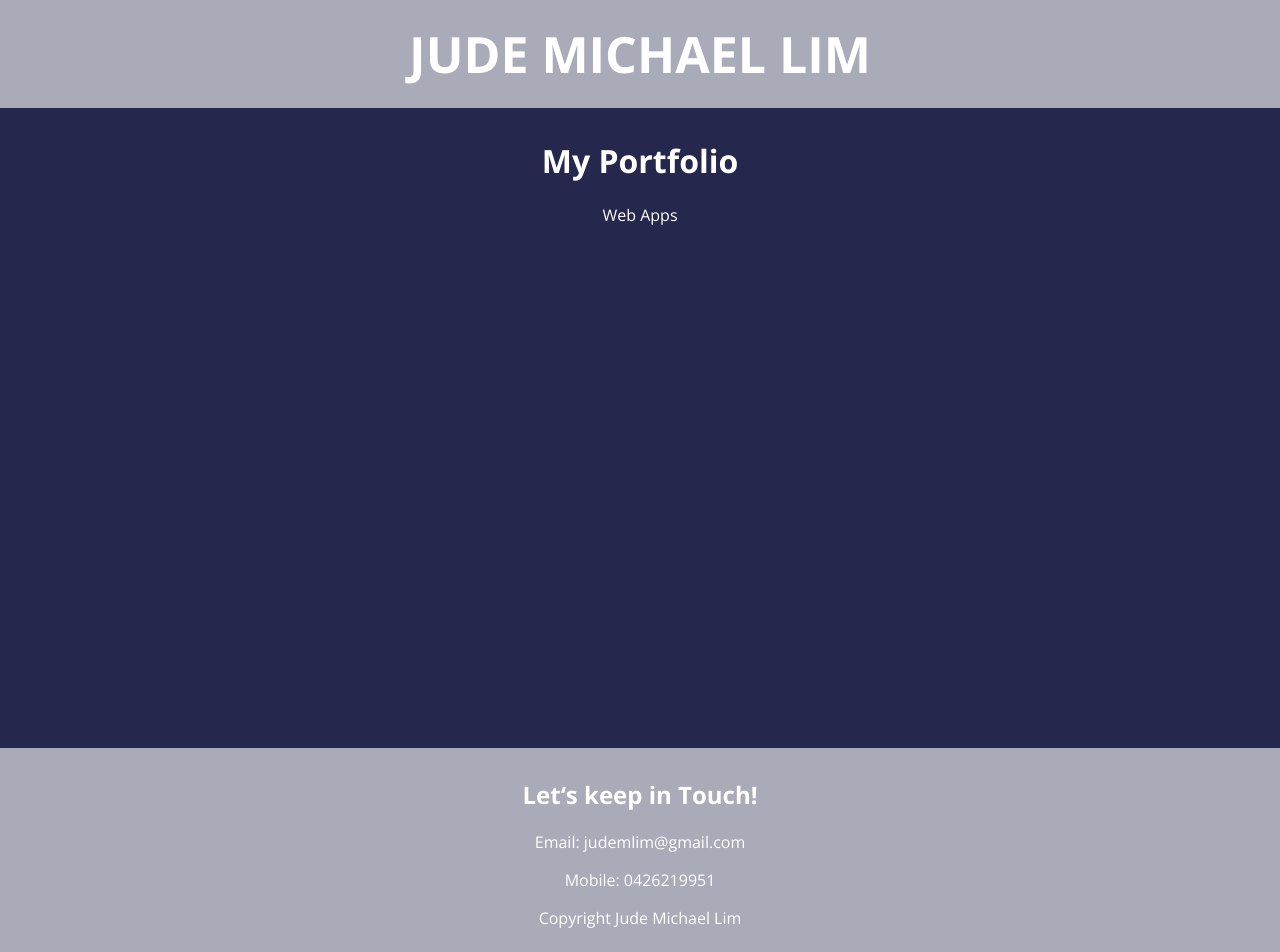
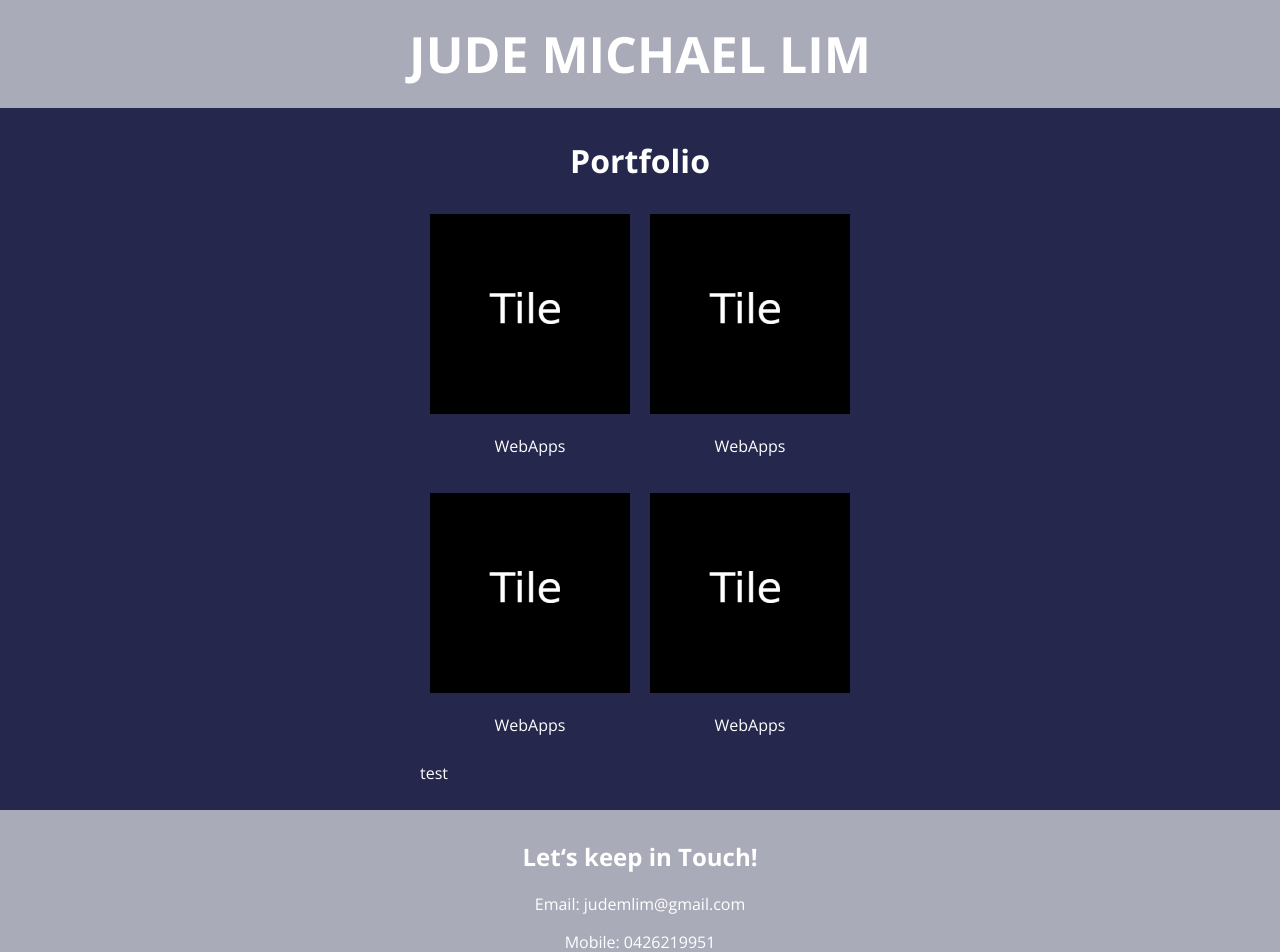
Before and after one commit to Hungryninjah/portfolio, a React (Create React App) app: page /portfolio in a window 1280 px wide. Shown: the top 952 px of the page. Built offline with nearby package versions, Linux system fonts and the light colour scheme.

Commit message:
Layout Changes

```diff
--- a/src/components/About.tsx
+++ b/src/components/About.tsx
@@ -2,10 +2,10 @@ import React from 'react';
 
 const About: React.FC = () => (
   <main className="About">
-    <h1>Welcome!</h1>
+    <h1>About</h1>
     <div className="content-wrap">
       <p>
-        Welcome to my website! Here I showcase the various programming works I&rsquo;ve completed to improve my coding
+        Welcome to my website! Here I showcase the various programming works I’ve completed to improve my coding
         skill-set. This website was created using React, and developed by myself
       </p>
     </div>
--- a/src/components/CV.tsx
+++ b/src/components/CV.tsx
@@ -2,7 +2,7 @@ import React from 'react';
 
 const CV: React.FC = () => (
   <main className="cv">
-    <h1>This is my CV</h1>
+    <h1>CV</h1>
   </main>
 );
 
--- a/src/components/Footer/index.css
+++ b/src/components/Footer/index.css
@@ -6,14 +6,14 @@
 #29648A - Greenish Blue
 */
 footer {
-    margin: 0;
-    background: #AAABB8;
-    padding: 10px 10px;
-    text-align: center;
-    align-content: flex-end;
+  margin: 0;
+  background: #aaabb8;
+  padding: 10px 10px;
+  text-align: center;
+  clear: both;
 }
 
 .contact-info a {
-    padding:10px;
-    display: inline-block;      /*padding only aligns horizontally, so we need to give it an inline-block attribute*/
+  padding: 10px;
+  display: inline-block; /*padding only aligns horizontally, so we need to give it an inline-block attribute*/
 }
--- a/src/components/Home/Card.tsx
+++ b/src/components/Home/Card.tsx
@@ -14,10 +14,6 @@ const Card: React.FC<Props> = (props: Props) => (
       <Link to={props.path} onClick={() => props.toggleHeader()}>
         <img src={image1} alt="test-image1" className="home-image" />
         <h3>{props.title}</h3>
-        {/* <div className="container">
-                    <h3><span className="price"> $something here</span></h3>
-                    <p>description</p>
-        </div> */}
       </Link>
     </div>
   </div>
--- a/src/components/Home/Home.css
+++ b/src/components/Home/Home.css
@@ -13,8 +13,3 @@ h1 {
 .home-page {
   text-align: center;
 }
-
-.homeImage {
-  width: 50%;
-  height: 50%;
-}
--- a/src/components/Home/index.tsx
+++ b/src/components/Home/index.tsx
@@ -1,4 +1,3 @@
-/* eslint-disable max-len */
 import React from 'react';
 import Card from './Card';
 import './Home.css';
--- /dev/null
+++ b/src/components/Portfolio/Portfolio.css
@@ -0,0 +1,15 @@
+.portfolio-wrap {
+  max-width: 440px;
+  margin: 0 auto;
+}
+
+.card-container {
+  width: 220px;
+  padding: 10px;
+  float: left;
+  text-align: center;
+}
+
+.portfolio-image {
+  width: 100%;
+}
--- /dev/null
+++ b/src/components/Portfolio/PortfolioCard.tsx
@@ -0,0 +1,21 @@
+import React from 'react';
+import { Link } from 'react-router-dom';
+import image1 from './images/tile.png';
+
+interface Props {
+  title: string;
+  path: string;
+}
+
+const PortfolioCard: React.FC<Props> = (props: Props) => (
+  <div className="card-container">
+    <div className="portfolio-card">
+      <Link to={props.path}>
+        <img src={image1} alt="portfolio-link" className="portfolio-image" />
+        <p>{props.title}</p>
+      </Link>
+    </div>
+  </div>
+);
+
+export default PortfolioCard;
--- a/src/components/Portfolio/index.tsx
+++ b/src/components/Portfolio/index.tsx
@@ -1,13 +1,16 @@
 import React from 'react';
-import { NavLink } from 'react-router-dom';
+import PortfolioCard from './PortfolioCard';
+import './Portfolio.css';
 
 const Portfolio: React.FC = () => (
   <main className="portfolio">
-    <div className="content-wrap center">
-      <h1>My Portfolio</h1>
-      <div className="page-link">
-        <NavLink to="/Portfolio/WebApps">Web Apps</NavLink>
-      </div>
+    <div className="portfolio-wrap">
+      <h1>Portfolio</h1>
+      <PortfolioCard title="WebApps" path="/portfolio/webapps" />
+      <PortfolioCard title="WebApps" path="/portfolio/webapps" />
+      <PortfolioCard title="WebApps" path="/portfolio/webapps" />
+      <PortfolioCard title="WebApps" path="/portfolio/webapps" />
+      <p>test</p>
     </div>
   </main>
 );
--- a/src/index.css
+++ b/src/index.css
@@ -32,9 +32,10 @@ body {
 main {
   background-color: #25274d;
   color: white;
-
   padding: 10px 10px;
   min-height: 80vh;
+  clear: both;
+  overflow: auto;
 }
 
 /*Global Layouts */
```
Also changed, not shown: src/components/Portfolio/images/tile.png (added).
